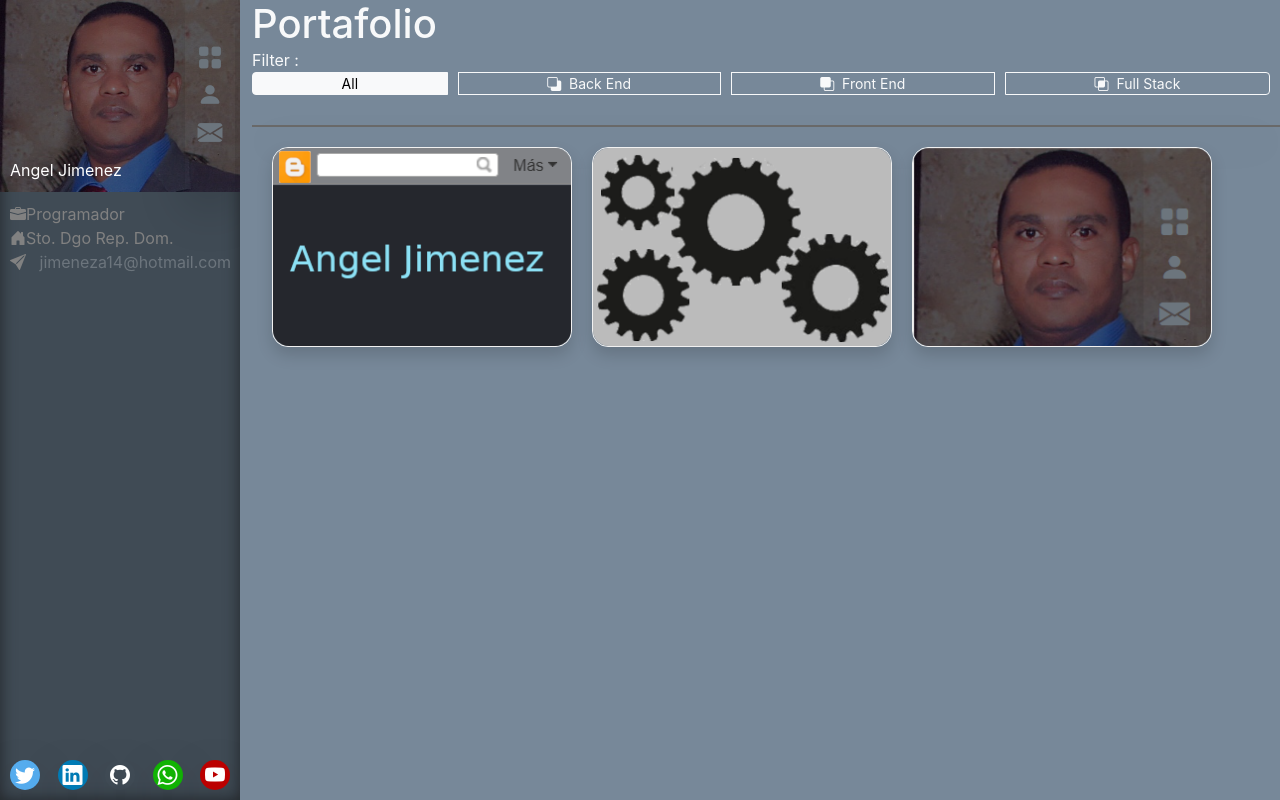
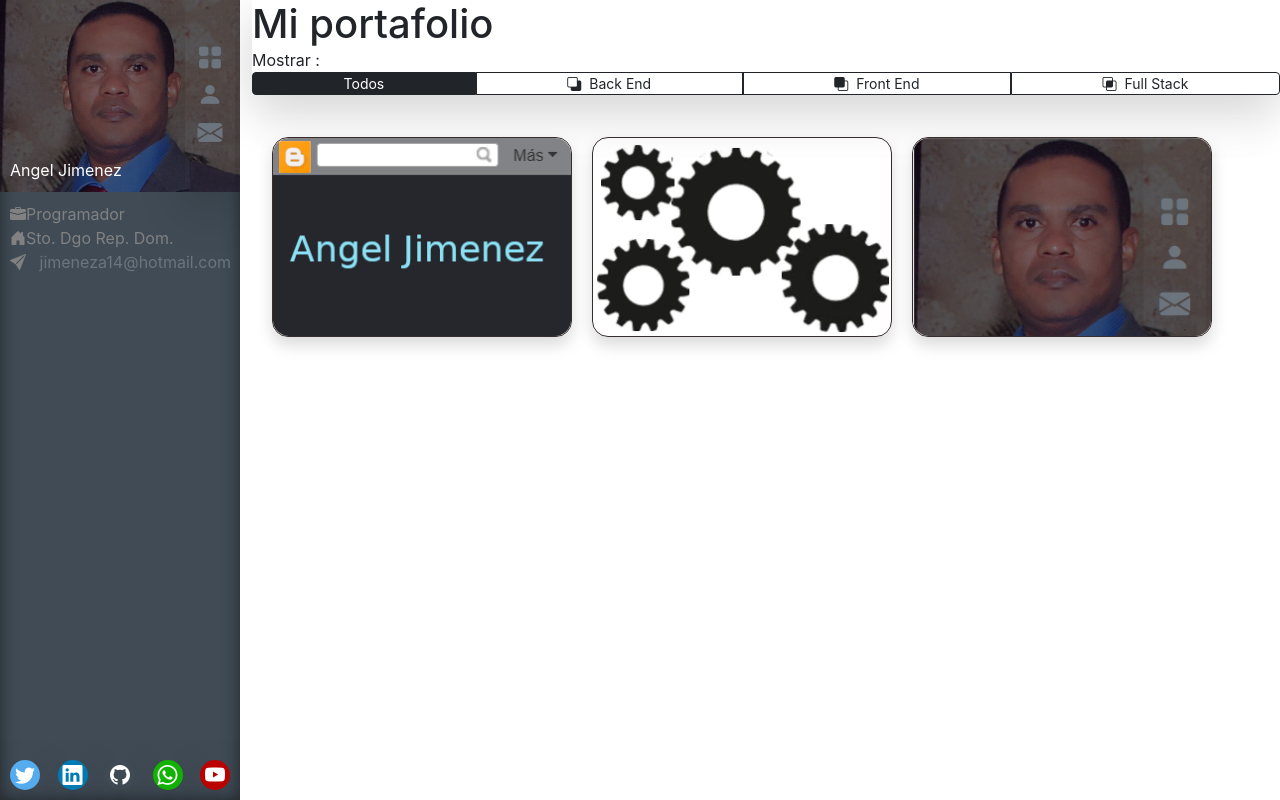
Before and after one commit to jimeneza14/cv, a React (Create React App) app: page / in a window 1280 px wide. Built offline with nearby package versions, Linux system fonts and the light colour scheme.

Commit message:
Modificacion de Layiut

```diff
--- a/src/components/AboutMe/AboutMe.css
+++ b/src/components/AboutMe/AboutMe.css
@@ -52,7 +52,7 @@
 .skillindicatorouter > div,
 .languagesindicatorouter > div {
   z-index: 9999;
-  background: #faf9fb;
+  background-color: var(--bs-gray-400);
   width: 90%;
   height: 15px;
 }
--- a/src/components/Portfolio/Portfolio.css
+++ b/src/components/Portfolio/Portfolio.css
@@ -3,12 +3,26 @@
 }
 
 .portfoliofilterbg button {
-      margin: 0px 10px 10px 0px !important;
+  --margin: 0px 10px 10px 0px !important;
+  --bs-btn-color: #212529;
+  --bs-btn-border-color: #212529;
+  --bs-btn-hover-color: #fff;
+  --bs-btn-hover-bg: #212529;
+  --bs-btn-hover-border-color: #212529;
+  --bs-btn-focus-shadow-rgb: 33, 37, 41;
+  --bs-btn-active-color: #fff;
+  --bs-btn-active-bg: #212529;
+  --bs-btn-active-border-color: #212529;
+  --bs-btn-active-shadow: inset 0 3px 5px rgba(0, 0, 0, 0.125);
+  --bs-btn-disabled-color: #212529;
+  --bs-btn-disabled-bg: transparent;
+  --bs-btn-disabled-border-color: #212529;
+  --bs-gradient: none;
 }
 
 .portfoliodiv {
   height: 2px;
-      background-color: dimgrey;
+  /* background-color: dimgrey; */
   margin: 20px 0px !important;
 }
 
@@ -20,7 +34,7 @@
   height: 200px;
   margin: 0 0 20px 20px !important;
   /* padding: 5px !important; */
-      border: 1px solid #f1f1f1;
+  border: 1px solid #382d2d;
   display: none;
   perspective: 1000px;
 }
@@ -48,7 +62,8 @@
 
 /* Position the front and back side */
 
-    .flip-card-front, .flip-card-back {
+.flip-card-front,
+.flip-card-back {
   position: absolute;
   width: 100%;
   height: 100%;
@@ -59,8 +74,8 @@
 /* Style the front side (fallback if image is missing) */
 
 .flip-card-front {
-      background-color: #bbb;
-      color: black;
+  /* background-color: #bbb; */
+  /* color: black; */
 }
 
 .flip-card-front img {
@@ -71,13 +86,13 @@
 /* Style the back side */
 
 .flip-card-back {
-      background-color: dodgerblue;
-      color: white;
+  /* background-color: dodgerblue; */
+  /* color: white; */
   transform: rotateY(180deg);
 }
 
 .flip-card-back a {
-      color: white;
+  /* color: white; */
   text-decoration: none;
 }
 
--- a/src/components/Portfolio/Portfolio.js
+++ b/src/components/Portfolio/Portfolio.js
@@ -16,10 +16,7 @@ const Portfolio = () => {
   };
 
   return (
-    <section id="myPortfolio" className="portfolio text-light row">
-      <div id="myPortfolioHeading" className="portfolioheading row">
-        <h1>Portafolio</h1>
-      </div>
+    <section id="myPortfolio" className="portfolio row">
       <PortfolioFilter clickHandle={filterSelection} activeButton={filter} />
       <div id="myPortfolioDiv" className="shadow-lg portfoliodiv row" />
       {items.map((item) => (
--- a/src/components/Portfolio/PortfolioFilter.js
+++ b/src/components/Portfolio/PortfolioFilter.js
@@ -1,11 +1,13 @@
 import React from "react";
 import "./Portfolio.css";
 
-const PortfolioFilter = ({clickHandle, activeButton}) => {
+const PortfolioFilter = ({ clickHandle, activeButton }) => {
   return (
+    <div id="myPortfolioHeading" className="portfolioheading shadow-lg row">
+      <h1>Mi portafolio</h1>
       <div id="myPortfolioFilter" className="portfoliofilter row">
         <span id="MyPortfolioFilterS" className="portfolioheadings col">
-      Filter :
+          Mostrar :
         </span>
         <div
           id="myPortFolioFilterBG"
@@ -14,16 +16,16 @@ const PortfolioFilter = ({clickHandle, activeButton}) => {
         >
           <button
             id="myPortfolioFilterBAllBG"
-        className={`btn portfoliofilterballbg col btn-outline-light
+            className={`btn portfoliofilterballbg col
           ${activeButton === "all" ? "active" : ""}`}
             type="button"
             onClick={() => clickHandle("all")}
           >
-        All
+            Todos
           </button>
           <button
             id="myPortfolioFilterBBackendBG"
-        className={`btn portfoliofilterballbg col btn-outline-light
+            className={`btn portfoliofilterballbg col
           ${activeButton === "backend" ? "active" : ""}`}
             type="button"
             onClick={() => clickHandle("backend")}
@@ -32,7 +34,7 @@ const PortfolioFilter = ({clickHandle, activeButton}) => {
           </button>
           <button
             id="myPortfolioFilterBFrontendBG"
-        className={`btn portfoliofilterballbg col btn-outline-light
+            className={`btn portfoliofilterballbg col
           ${activeButton === "frontend" ? "active" : ""}`}
             type="button"
             onClick={() => clickHandle("frontend")}
@@ -41,7 +43,7 @@ const PortfolioFilter = ({clickHandle, activeButton}) => {
           </button>
           <button
             id="myPortfolioFilterBFullstackBG"
-        className={`btn portfoliofilterballbg col btn-outline-light
+            className={`btn portfoliofilterballbg col
           ${activeButton === "fullstack" ? "active" : ""}`}
             type="button"
             onClick={() => clickHandle("fullstack")}
@@ -50,6 +52,7 @@ const PortfolioFilter = ({clickHandle, activeButton}) => {
           </button>
         </div>
       </div>
+    </div>
   );
 };
 
--- a/src/components/TopNav/TopNav.css
+++ b/src/components/TopNav/TopNav.css
@@ -8,7 +8,7 @@
       right: 0;
       width: 100%;
       height: 5rem;
-      box-shadow: inset 0px 0px 1rem;
+      /* box-shadow: inset 0px 0px 1rem; */
       z-index: 2;
     }
 
--- a/src/components/TopNav/TopNav.js
+++ b/src/components/TopNav/TopNav.js
@@ -8,7 +8,7 @@ const TopNav = () => {
     <div id="myTopnavRow" className="row topnavrow">
       <div
         id="myTopNavCol"
-        className="col d-flex justify-content-between align-items-center align-content-center flex-nowrap align-items-sm-center topnavcol"
+        className="align-content-center align-items-center align-items-sm-center bg-dark-subtle col d-flex flex-nowrap justify-content-between shadow-lg topnavcol"
       >
         <span id="myOpenNav" className="opennav" onClick={openNav}>
           ☰
--- a/src/index.css
+++ b/src/index.css
@@ -6,7 +6,7 @@
 body {
 -webkit-font-smoothing: antialiased;
 -moz-osx-font-smoothing: grayscale;
-  background-color: lightslategray;
+  /* background-color: lightslategray; */
 }
 
 html, body {
```
Also changed, not shown: src/components/Portfolio/Filter.js (deleted, +0 -9 lines), src/components/Portfolio/PortfolioHeading.js (deleted, +0 -14 lines). Lines whose indentation alone changed are shown as unchanged.
